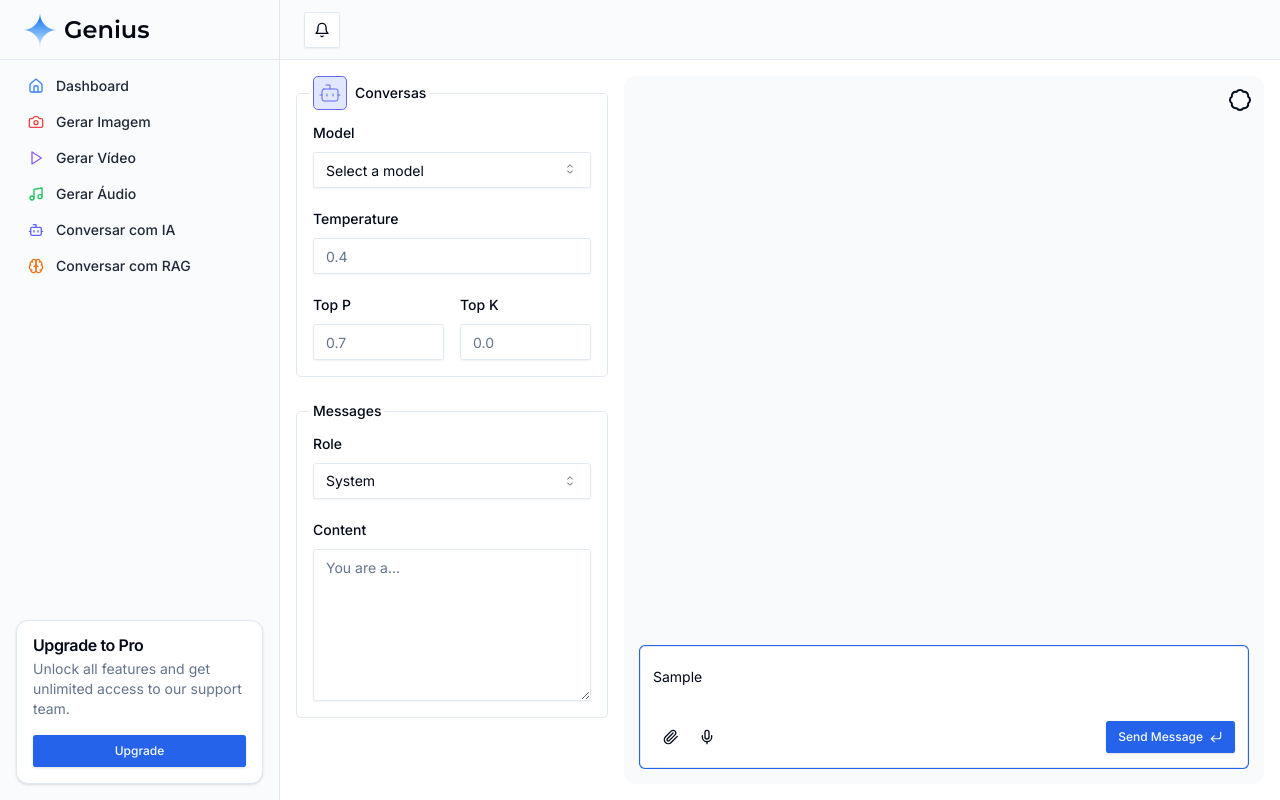
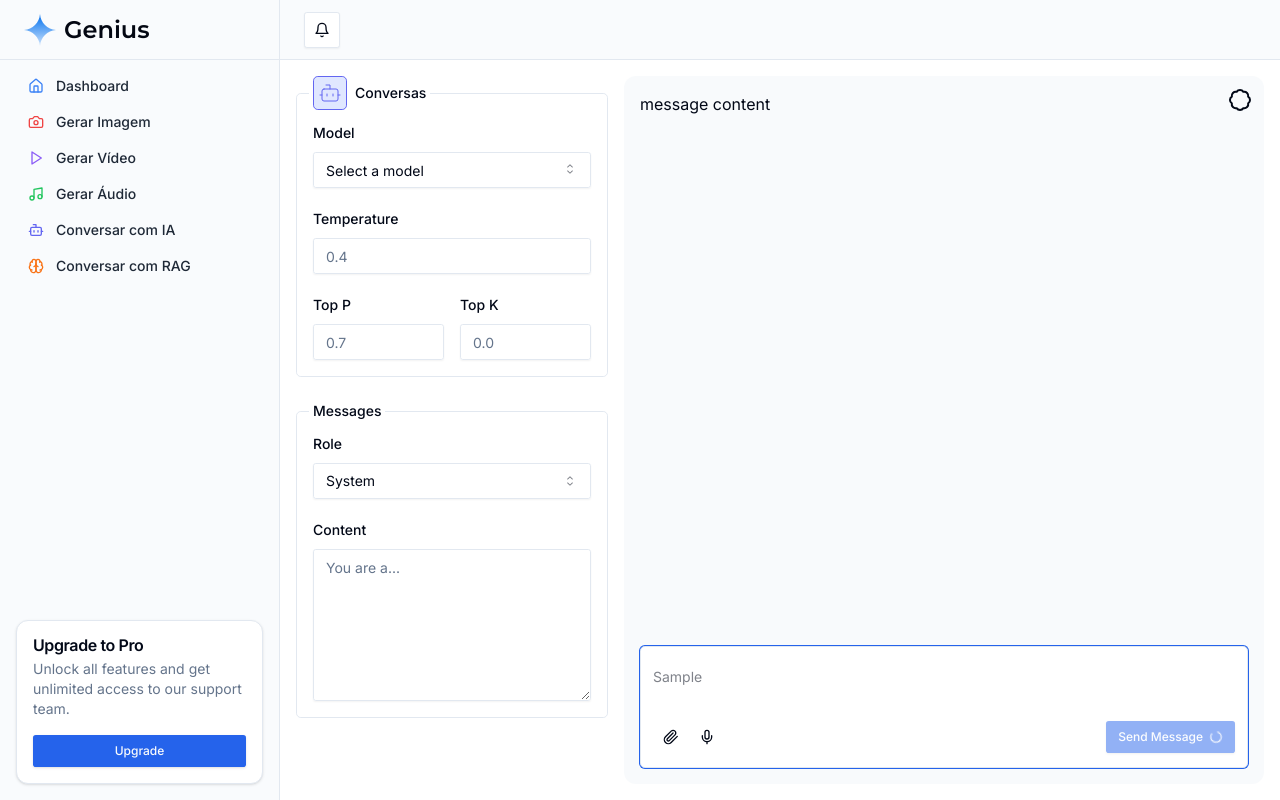
Before and after one commit to Darlley/genius-saas, a Next.js app: page /conversation in a window 1280 px wide. Both pictures are taken after typing "Sample" into the empty fields and a click on the button "Attach file". Built offline with nearby package versions, Linux system fonts and the light colour scheme.

Commit message:
fix: loading e error

```diff
--- a/src/components/PageConversation/PageConversation.tsx
+++ b/src/components/PageConversation/PageConversation.tsx
@@ -22,6 +22,7 @@ import {
   Bird,
   Bot,
   CornerDownLeft,
+  LoaderCircle,
   Mic,
   Paperclip,
   Rabbit,
@@ -34,7 +35,6 @@ import { SubmitHandler, useForm } from 'react-hook-form';
 import {
   Form,
   FormControl,
-  FormDescription,
   FormField,
   FormItem,
   FormLabel,
@@ -47,9 +47,12 @@ export default function PageConversation(props: PageConversationProps) {
   const form = useForm<FormSchema>({
     resolver: zodResolver(formSchema),
     defaultValues: {
-      prompt: ''
+      prompt: '',
     },
   });
+
+  const { isLoading, isSubmitSuccessful, isSubmitting, errors } =
+    form.formState;
 
   /**
    * Função chamada ao submeter o formulário.
@@ -67,7 +70,13 @@ export default function PageConversation(props: PageConversationProps) {
    * das funcionalidades do react-hook-form, como a manipulação de erros e o estado de submissão.
    */
   const onSubmit: SubmitHandler<FormSchema> = async (data) => {
-    console.log("data", data);
+    return new Promise<void>((resolve) => {
+      // Removido o tipo Promise<void>
+      setTimeout(() => {
+        console.log('data', data);
+        resolve(); // resolve() não precisa de tipo
+      }, 5000);
+    });
   };
 
   return (
@@ -188,7 +197,11 @@ export default function PageConversation(props: PageConversationProps) {
       </div>
       <div className="relative flex h-full min-h-[50vh] flex-col rounded-xl bg-muted/50 p-4 lg:col-span-2">
         <Badge className="absolute right-3 top-3">Output</Badge>
-        <div className="flex-1" />
+        <div className='flex grow'>
+
+          message content
+
+        </div>
         <Form {...form}>
           <form
             className="relative overflow-hidden rounded-lg border bg-background focus-within:ring-1 focus-within:ring-ring"
@@ -204,15 +217,16 @@ export default function PageConversation(props: PageConversationProps) {
                   <FormControl>
                     <Textarea
                       {...field}
+                      disabled={isSubmitting}
                       placeholder="Escreva sua mensagem."
                       className="min-h-12 resize-none border-0 p-3 shadow-none focus-visible:ring-0"
                     />
                   </FormControl>
-                  <FormMessage className='p-3' />
                 </FormItem>
               )}
             />
-            <div className="flex items-center p-3 pt-0">
+            <div className="flex items-center justify-between p-3 pt-0">
+              <div className="flex items-center">
                 <TooltipProvider>
                   <Tooltip>
                     <TooltipTrigger asChild>
@@ -235,10 +249,26 @@ export default function PageConversation(props: PageConversationProps) {
                     <TooltipContent side="top">Use Microphone</TooltipContent>
                   </Tooltip>
                 </TooltipProvider>
-              <Button type="submit" size="sm" className="ml-auto gap-1.5">
+              </div>
+              <div className='flex items-center gap-2'>
+                {!!errors.prompt && (
+                  <p className='text-destructive text-xs'>{errors?.prompt?.message}</p>
+                )}
+                <Button
+                  type="submit"
+                  size="sm"
+                  variant={!!errors.prompt ? 'destructive' : 'default'}
+                  className="ml-auto gap-1.5"
+                  disabled={isSubmitting}
+                >
                   Send Message
+                  {isSubmitting ? (
+                    <LoaderCircle className="size-3.5 animate-spin" />
+                  ) : (
                     <CornerDownLeft className="size-3.5" />
+                  )}
                 </Button>
+              </div>
             </div>
           </form>
         </Form>
```
Lines whose indentation alone changed are shown as unchanged.
